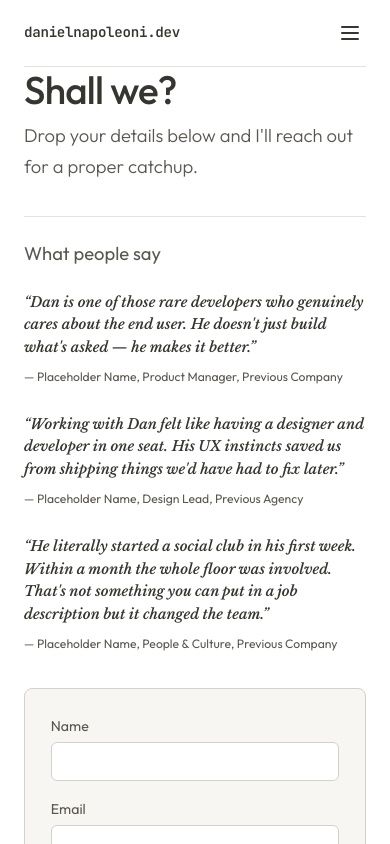
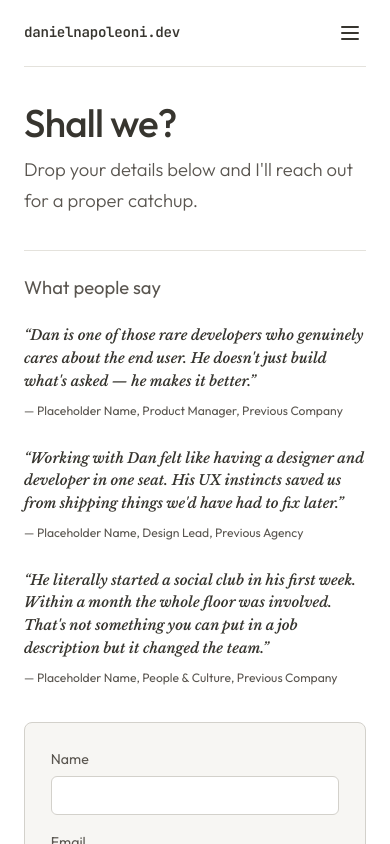
Before and after one commit to dnapoleoni/cv-portfolio-2026, a Next.js app: page /contact in a window 390 px wide. Shown: the top 844 px of the page. Built offline with nearby package versions, Linux system fonts and the light colour scheme.

Commit message:
updated page containers coz standalone pages had no top-padding on mobile

```diff
--- a/app/contact/ContactPageContent.tsx
+++ b/app/contact/ContactPageContent.tsx
@@ -29,7 +29,7 @@ export function ContactPageContent() {
   const showTestimonials = realTestimonials.length > 0;
 
   return (
-    <article className="role-page">
+    <article className="content-page">
       <header className="page-header">
         <h1 className="page-heading">{heading}</h1>
         <p className="page-subheading">{subheading}</p>
--- a/app/globals.css
+++ b/app/globals.css
@@ -627,6 +627,10 @@ ol {
   font-weight: 300;
   color: var(--color-text-secondary);
   margin-top: var(--space-sm);
+}
+
+.content-page {
+  padding-block: var(--space-xl) var(--space-sm);
 }
 
 /* Shared section label used across multiple sections */
--- a/app/reference/page.tsx
+++ b/app/reference/page.tsx
@@ -86,7 +86,7 @@ function ReferencePageContent() {
 
   if (!data) {
     return (
-      <article className="role-page">
+      <article className="content-page">
         <header className="page-header">
           <h1 className="page-heading">Reference Request</h1>
           <p className="page-subheading">Enter the code from the link I sent you.</p>
@@ -123,7 +123,7 @@ function ReferencePageContent() {
   }
 
   return (
-    <article className="role-page">
+    <article className="content-page">
       <header className="page-header">
         <h1 className="page-heading">Hi {firstName}!</h1>
         <p className="page-subheading">{data.message}</p>
--- a/app/work/page.tsx
+++ b/app/work/page.tsx
@@ -37,7 +37,7 @@ const caseStudyGroups = [
 export default function WorkPage() {
   const allRoles = getDisplayRoles();
   return (
-    <article className="role-page">
+    <article className="content-page">
       <header className="page-header">
         <h1 className="page-heading">About that...</h1>
         <p className="page-subheading">
```
